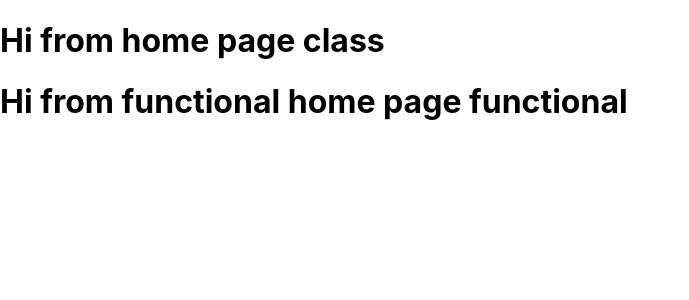
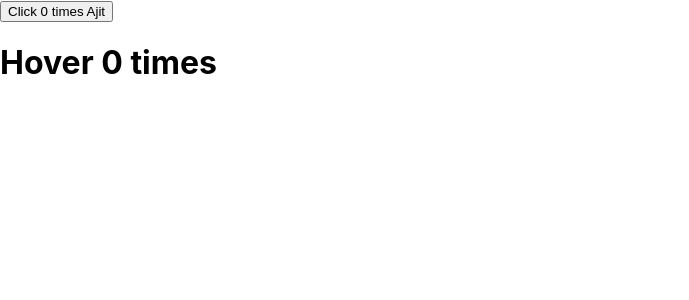
Before and after one commit to ajittupe2548/react-practice, a React (Create React App) app: page / in a window 1280 px wide. Shown: the top 300 px of the page, without its empty margins (0-689 px from the left). Built offline with nearby package versions, Linux system fonts and the light colour scheme.

Commit message:
Added : HOC

```diff
--- a/src/App.js
+++ b/src/App.js
@@ -6,7 +6,6 @@ function App() {
   return (
     <div className="App">
       <CHome/>
-      <FHome/>
     </div>
   );
 }
--- a/src/Components/CHome.js
+++ b/src/Components/CHome.js
@@ -1,10 +1,13 @@
 import React, { Component } from 'react'
+import ClickCounter from './ClickCounter';
+import HoverCounter from './HoverCounter';
 
 class CHome extends Component {
     render() {
         return (
             <div>
-                <h1 className="heading">Hi from home page class</h1>
+                <ClickCounter name="Ajit"/>
+                <HoverCounter/>
             </div>
         )
     }
--- /dev/null
+++ b/src/Components/ClickCounter.js
@@ -0,0 +1,15 @@
+import React, { Component } from "react";
+import withCounter from "./withCounter";
+
+class ClickCounter extends Component {
+    render() {
+        const { count, incrementCount } = this.props;
+        return (
+            <div>
+                <button onClick={incrementCount}>Click {count} times {this.props.name}</button>
+            </div>
+        );
+    }
+}
+
+export default withCounter(ClickCounter,5);
--- /dev/null
+++ b/src/Components/HoverCounter.js
@@ -0,0 +1,17 @@
+import React, { Component } from "react";
+import withCounter from "./withCounter";
+
+class HoverCounter extends Component {
+    render() {
+        const { count, incrementCount } = this.props;
+        return (
+            <div>
+                <h1 onMouseOver={incrementCount}>
+                    Hover {count} times
+                </h1>
+            </div>
+        );
+    }
+}
+
+export default withCounter(HoverCounter,10);
--- /dev/null
+++ b/src/Components/withCounter.js
@@ -0,0 +1,25 @@
+import React from 'react'
+
+const withCounter = (WrappedComponent, incrementValue) => {
+    class withCounter extends React.Component {
+        constructor(props) {
+            super(props);
+
+            this.state = {
+                count: 0,
+            };
+        }
+
+        incrementCount = () => {
+            this.setState({
+                count: this.state.count + incrementValue,
+            });
+        };
+        render() {
+            return (<WrappedComponent count={this.state.count} incrementCount={this.incrementCount} {...this.props}/>)
+        }
+    }
+    return withCounter;
+}
+
+export default withCounter;
```
